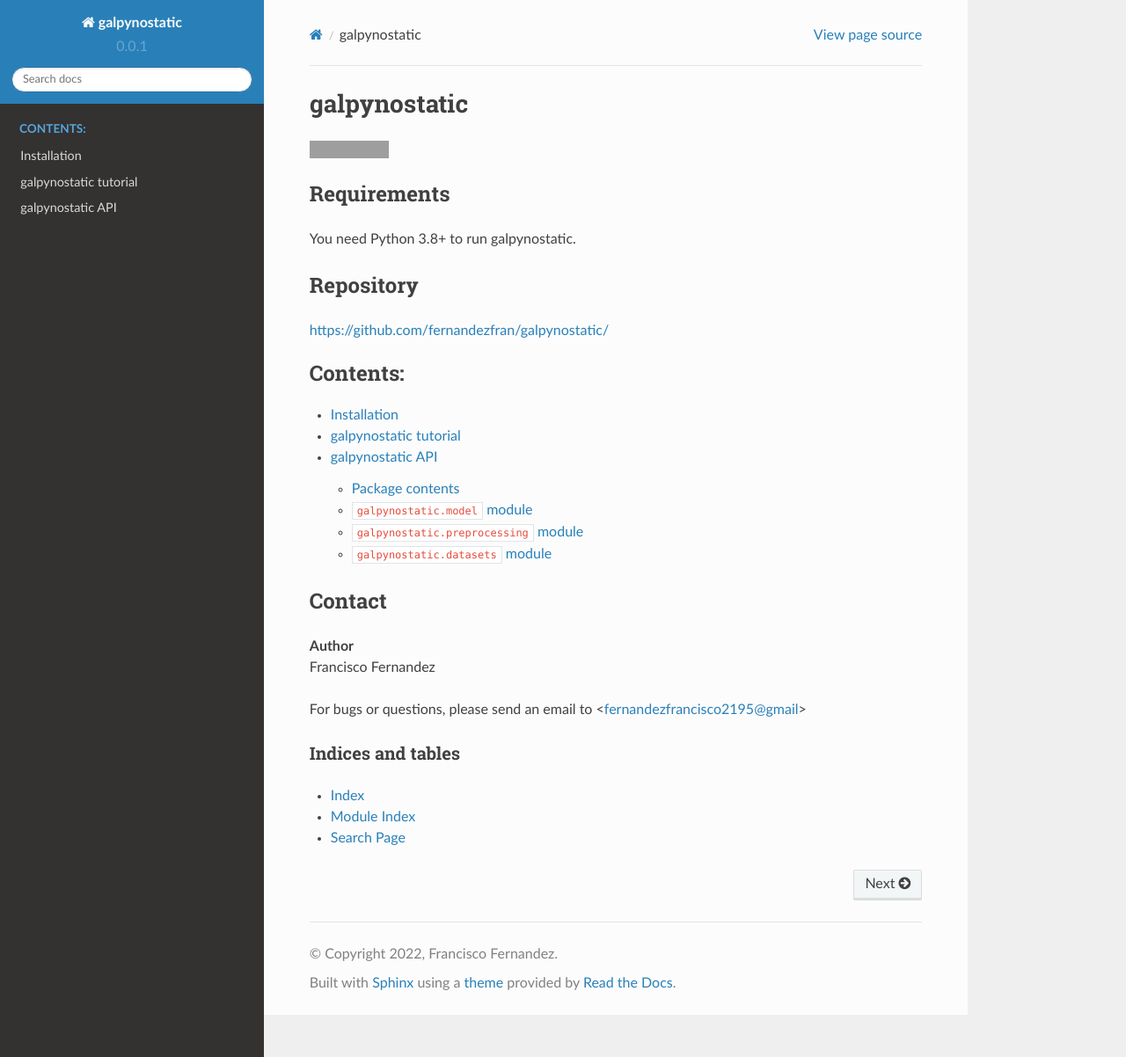
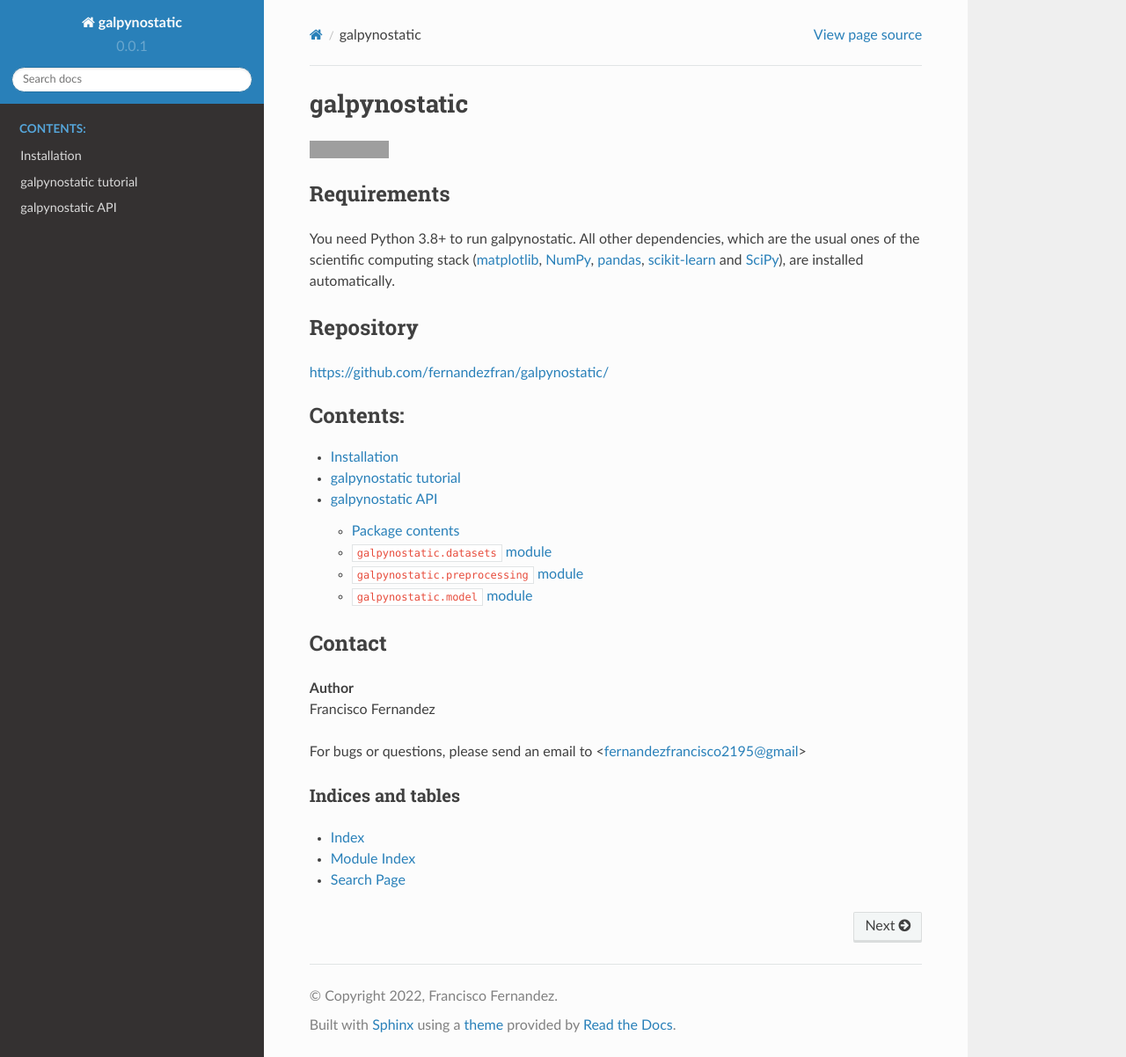
Before and after one commit to fernandezfran/galpynostatic, a Sphinx documentation site: the page built from docs/source/index.rst, in a window 1280 px wide and 1202 px high. Shown: the whole window at 88% size. Built offline with Sphinx 7.4.7 and the Read the Docs theme 2.0.0, drawn with Linux system fonts in a browser that asks for light colours; the version number is read from the project's files by our own code; grey boxes are pictures that could not be loaded.

Commit message:
docs reordering

```diff
--- a/docs/source/index.rst
+++ b/docs/source/index.rst
@@ -15,7 +15,11 @@
 Requirements
 ------------
 
-You need Python 3.8+ to run galpynostatic.
+You need Python 3.8+ to run galpynostatic. All other dependencies, which are the
+usual ones of the scientific computing stack
+(`matplotlib <https://matplotlib.org/>`__, `NumPy <https://numpy.org/>`__,
+`pandas <https://pandas.pydata.org/>`__, `scikit-learn <https://scikit-learn.org>`__
+and `SciPy <https://scipy.org/>`__), are installed automatically.
 
 
 Repository
--- a/galpynostatic/__init__.py
+++ b/galpynostatic/__init__.py
@@ -11,7 +11,7 @@
 # DOCS
 # =============================================================================
 
-"""Galpynostatic fitting program."""
+"""A galvanostatic fitting program."""
 
 # =============================================================================
 # IMPORTS
--- a/pyproject.toml
+++ b/pyproject.toml
@@ -39,7 +39,6 @@
 ]
 urls = { Homepage = "https://github.com/fernandezfran/galpynostatic" }
 dependencies = [
-    "more-itertools",
     "matplotlib",
     "numpy",
     "pandas",
```
Also changed, not shown: other parts of docs/source/index.rst (+1 -1 lines), CHANGELOG.md (+4 -4 lines), README.md (+5 -1 lines), docs/source/api.rst (renamed from docs/source/galpynostatic.rst, +6 -6 lines), 2 other files.
